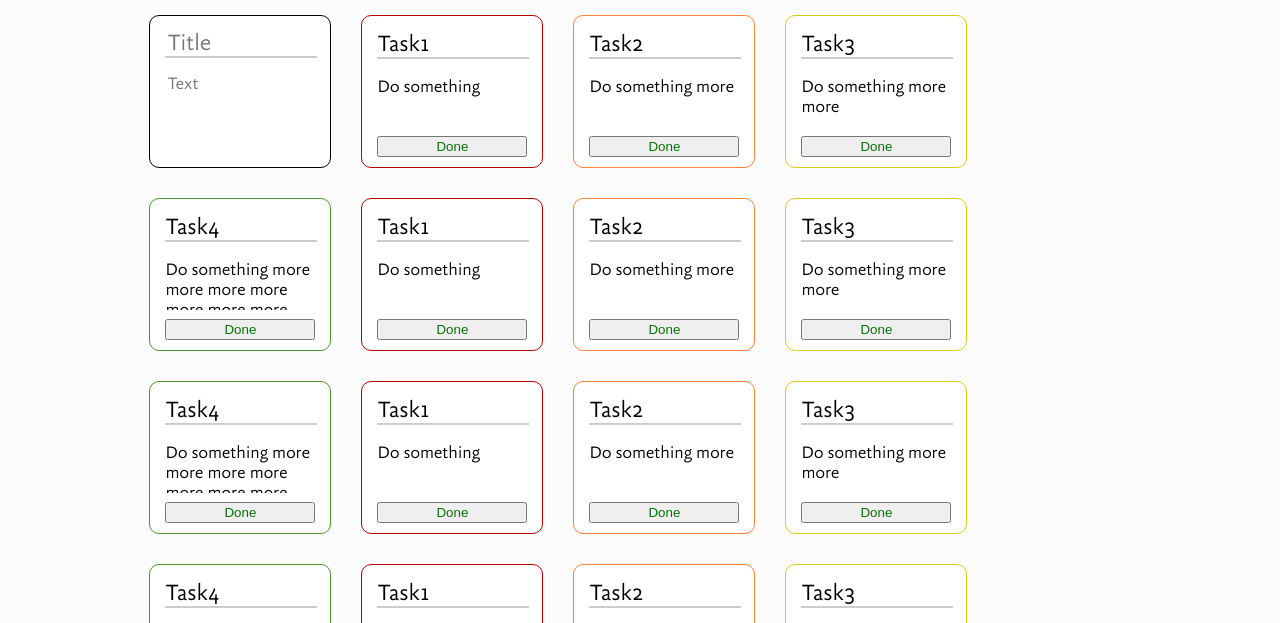
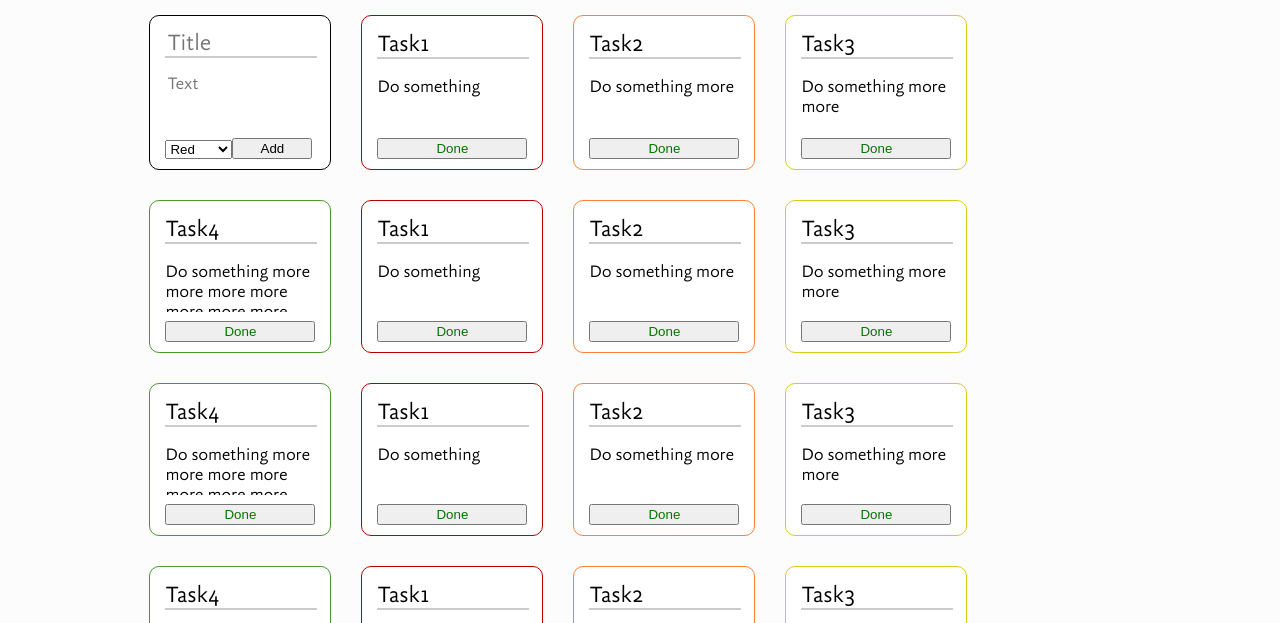
Before and after one commit to morozzov/WebLab6, a website: page index.html in a window 1280 px wide. Shown: the part 146-769 px from the top of the page. Drawn offline with Linux system fonts and the light colour scheme; files that its build step writes are made by us from their sources; files whose address does not match are found by name.

Commit message:
Tasks page update

```diff
--- a/index.html
+++ b/index.html
@@ -28,6 +28,14 @@
                 <input class="task-new-title" id="title" placeholder="Title">
                 <hr class="task-hr">
                 <input class="task-new-body" id="title" placeholder="Text">
+                <select class="task-new-select">
+                    <option>Red</option>
+                    <option>Orange</option>
+                    <option>Yellow</option>
+                    <option>Green</option>
+                  </select>
+                <button class="task-new-button">Add</button>
+
                 <!-- <button class="task-button">Done</button> -->
             </div>
             <div class="task border-red">
--- a/public/css/style.css
+++ b/public/css/style.css
@@ -132,6 +132,16 @@ header{
   width: 150px;
   color: #047400;
 }
+.task-new-button {
+  position: absolute;
+  bottom: 10px;
+  width: 80px;
+  color: #000000;
+}
+.task-new-select {
+  position: relative;
+  bottom: -5px;
+}
 .task-not-button {
   position: absolute;
   bottom: 10px;
```
